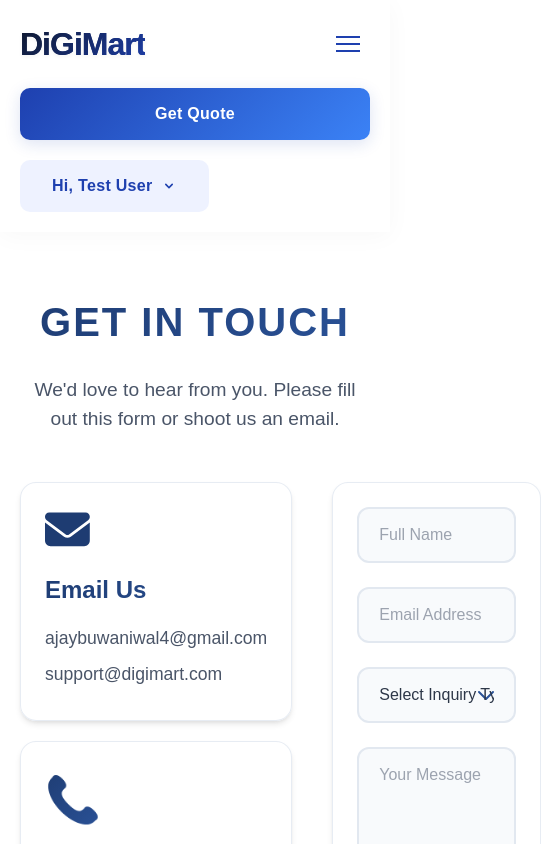
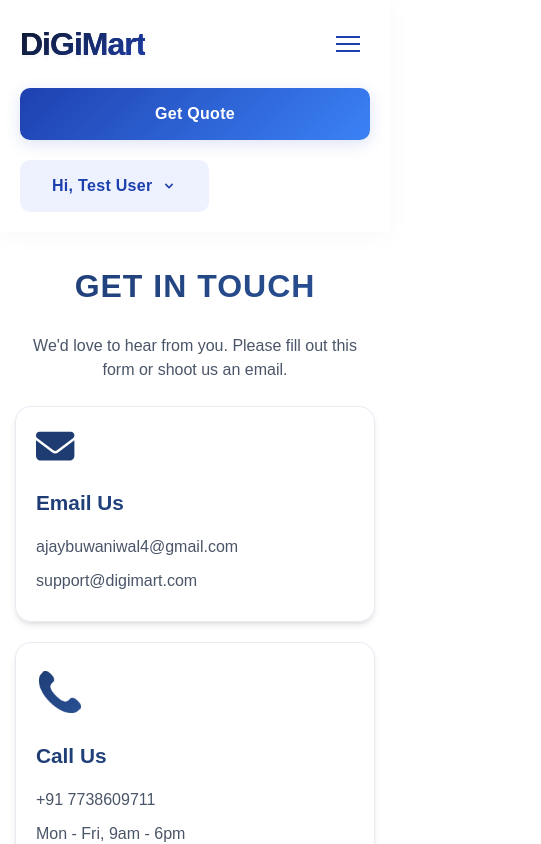
Before and after one commit to AKverma4/FrontWeb, a React (Vite) app: page /contact in a window 390 px wide. Shown: the top 844 px of the page, 541 px wide, since content can reach past the window. Built offline with nearby package versions, Linux system fonts and the light colour scheme.

Commit message:
Add responsive design for all devices - Update contact page layout and styling for mobile, tablet, and desktop views

```diff
--- a/src/components/Contact.css
+++ b/src/components/Contact.css
@@ -184,9 +184,29 @@ select {
   animation: fadeIn 0.6s ease-out forwards;
 }
 
+@media (max-width: 1024px) {
+  .contact-container {
+    padding: 40px 20px;
+  }
+
+  .contact-container h1 {
+    font-size: 2.8rem;
+  }
+}
+
 @media (max-width: 768px) {
+  .contact-content {
+    grid-template-columns: 1fr;
+    gap: 30px;
+  }
+
   .contact-container h1 {
     font-size: 2.5rem;
+  }
+
+  .contact-subtitle {
+    font-size: 1.1rem;
+    margin-bottom: 2rem;
   }
 
   .info-card {
@@ -196,4 +216,56 @@ select {
   .contact-form {
     padding: 1.5rem;
   }
+
+  .icon {
+    font-size: 2.4rem;
+  }
+
+  .info-card h3 {
+    font-size: 1.3rem;
+  }
+
+  .info-card p {
+    font-size: 1rem;
+  }
 }
+
+@media (max-width: 480px) {
+  .contact-container {
+    padding: 30px 15px;
+  }
+
+  .contact-container h1 {
+    font-size: 2rem;
+    letter-spacing: 1px;
+  }
+
+  .contact-subtitle {
+    font-size: 1rem;
+    margin-bottom: 1.5rem;
+  }
+
+  .contact-content {
+    gap: 20px;
+  }
+
+  .info-card {
+    padding: 1.25rem;
+  }
+
+  .contact-form {
+    padding: 1.25rem;
+  }
+
+  button[type="submit"] {
+    padding: 0.875rem 1.5rem;
+    font-size: 1rem;
+  }
+
+  .form-group input,
+  .form-group select,
+  .form-group textarea {
+    padding: 0.75rem 1rem;
+    font-size: 0.95rem;
+  }
+}
```
